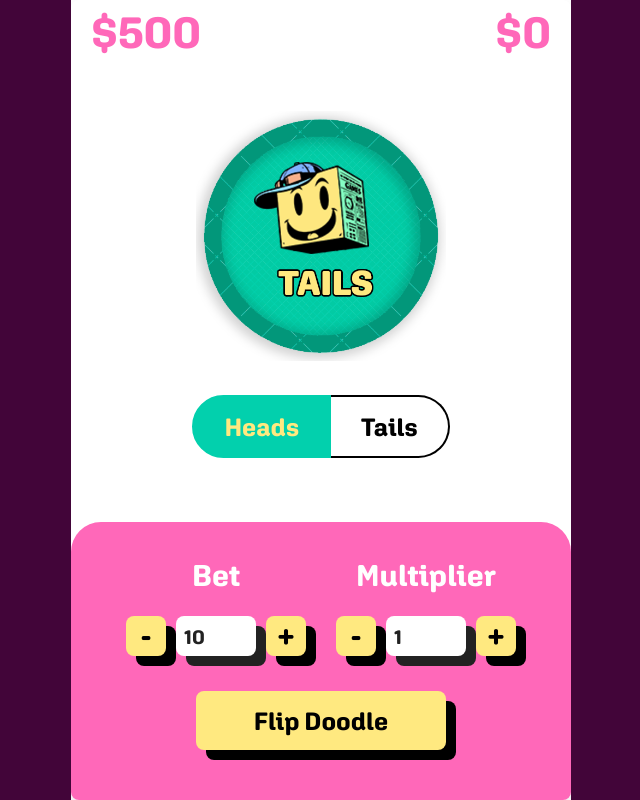
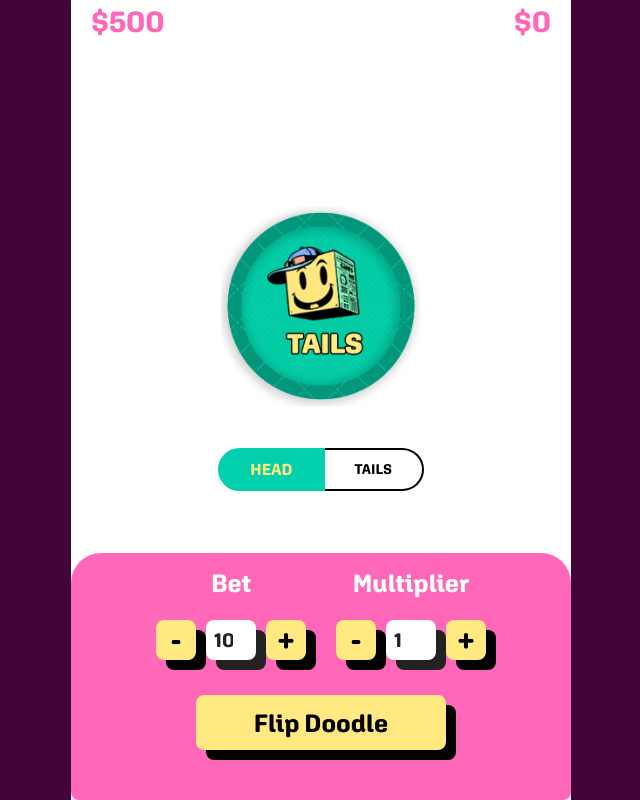
Before and after one commit to mohit49/telegram-mini-app, a Next.js app: page /coinflip in a window 1280 px wide. Shown: the whole page, without its empty margins (319-959 px from the left). Built offline with nearby package versions, Linux system fonts and the light colour scheme.

Commit message:
build-ui changes

```diff
--- a/app/globals.css
+++ b/app/globals.css
@@ -48,7 +48,7 @@
   font-family: 'Aglet Sans';
   src: url('/fonts/AgletSans-ExtraLight.woff2') format('woff2'),
       url('/fonts/AgletSans-ExtraLight.woff') format('woff');
-  font-weight: 250;
+  font-weight: 180;
   font-style: normal;
   font-display: swap;
 }
@@ -75,7 +75,7 @@
   font-family: 'Aglet Sans';
   src: url('/fonts/AgletSans-ExtraLightItalic.woff2') format('woff2'),
       url('/fonts/AgletSans-ExtraLightItalic.woff') format('woff');
-  font-weight: 250;
+  font-weight: 180;
   font-style: italic;
   font-display: swap;
 }
@@ -483,7 +483,7 @@ button {
 
     /*-- Browser Not Support -- */
     #notSupportHolder{ width:90%; margin:5% auto; position:relative; color:#fff; text-align:center; font-size:35px; font-family:'azonixregular'; display:none;}
-    .notSupport{margin-top:250px;}
+    .notSupport{margin-top:180px;}
 
     @-moz-keyframes spin { 50% { -moz-transform: rotate(0deg); } 100% { -moz-transform: rotate(0deg); } }
     @-webkit-keyframes spin { 50% { -webkit-transform: rotate(90deg); } 100% { -webkit-transform: rotate(0deg); } }
@@ -686,7 +686,7 @@ button {
       text-align: center;
       overflow: hidden;
       position: relative;
-     flex-wrap: wrap;
+     flex-wrap: nowrap;
       justify-content: center;
     }
 
@@ -698,11 +698,11 @@ button {
     }
 
     .bet-options, .side-selection {
-      margin-top: 20px;
+      margin-top: 00px;
     }
 
     .bet-options p, .side-selection p {
-      font-size: 18px;
+
       color: #333;
       margin-bottom: 10px;
     }
@@ -710,7 +710,7 @@ button {
     button {
       background-color: #ffffff;
       color: #000000;
-      padding: 12px 24px;
+
       border: 2px #000000 solid;
 
 
@@ -772,8 +772,8 @@ button {
 
 
     .coinanimation{
-      width: 250px;
-      height: 250px;
+      width: 200px;
+      height: 200px;
       transform-style: preserve-3d;
       animation: flip .8s infinite ease-in-out;
       transform-style: preserve-3d;
@@ -782,8 +782,8 @@ button {
 
     .side{
       position: absolute;
-      width: 250px;
-      height: 250px;
+      width: 200px;
+      height: 200px;
       background-size: cover;
       backface-visibility: hidden;
 
@@ -814,7 +814,7 @@ button {
       }
     }
 
-    .blurMt { animation: blur 250ms infinite; }
+    .blurMt { animation: blur 180ms infinite; }
 
 @keyframes blur {
 
--- a/pages/coinflip.tsx
+++ b/pages/coinflip.tsx
@@ -89,11 +89,11 @@ const CoinFlipGame: React.FC<CoinFlipProps> = ({ initialBet }) => {
     <div className="coin-flip-game bg-[#ffffff] w-full !justify-between">
       <div className='flex flex-row justify-between w-full px-[20px]'>
         <div className="balance ">
-          <p className='text-[45px] font-bold text-[#ff68b9] m-0'>${playerBalance}</p>
+          <p className='text-[30px] font-bold text-[#ff68b9] m-0'>${playerBalance}</p>
         </div>
-        <div> <p className='text-[45px] font-bold text-[#ff68b9] m-0'>${totalWinnings} </p></div>
+        <div> <p className='text-[30px] font-bold text-[#ff68b9] m-0'>${totalWinnings} </p></div>
       </div>
-      <div className='winig-info'>
+      <div className='winig-info min-h-[60px]'>
         {result && <div className="result text-[30px] !m-0">{result}</div>}
 
         {winningAmount !== null && (
@@ -106,7 +106,7 @@ const CoinFlipGame: React.FC<CoinFlipProps> = ({ initialBet }) => {
           </div>
         )}
       </div>
-      <div className='relative h-[250px] w-[250px] flex'>
+      <div className='relative h-[200px] w-[200px] flex'>
         <div className={(isFlipping ? "coin-flip-animation blurMt" : "static-coin") + " " + "coin-creative"}>
           <div className="coin w-full h-full">
             {isFlipping && (
@@ -137,25 +137,25 @@ const CoinFlipGame: React.FC<CoinFlipProps> = ({ initialBet }) => {
       </div>
       <div className="side-selection flex flex-row gap-0 w-full justify-center rounded-xl overflow-hidden">
         <button
-          className={(selectedSide === 'heads' ? 'selected bg-[#02d0ad] text-[#ffe980] border-[#02d0ad] ' : 'border-r-0') + " " + "m-0 px-[30px] text-[25px] rounded-none rounded-l-[50px]"}
+          className={(selectedSide === 'heads' ? 'selected bg-[#02d0ad] text-[#ffe980] border-[#02d0ad] ' : 'border-r-0') + " " + "m-0 px-[30px] text-[12x] rounded-none rounded-l-[50px]"}
           onClick={() => handleSideSelect('heads')}
         >
-          Heads
+          HEAD
         </button>
         <button
-          className={(selectedSide === 'tails' ? 'selected text-[#ffe980] bg-[#3088f7] border-[#3088f7]' : 'border-l-0') + " " + "m-0 px-[30px] text-[25px] rounded-none rounded-r-[50px]"}
+          className={(selectedSide === 'tails' ? 'selected text-[#ffe980] bg-[#3088f7] border-[#3088f7]' : 'border-l-0') + " " + "m-0 px-[30px] text-[14px] rounded-none rounded-r-[50px] py-[10px]"}
           onClick={() => handleSideSelect('tails')}
         >
-          Tails
+          TAILS
         </button>
       </div>
-      <div className='bottom-area bg-[#ff68b9] w-full overflow-x-hidden mt-[50px] rounded-t-[30px]'>
+      <div className='bottom-area bg-[#ff68b9] w-full overflow-x-hidden overflow-y-hidden mt-[20px] rounded-t-[30px]'>
         <div className='flex-row flex justify-center gap-[10px]'>
           <div className="bet-options pt-3">
-            <p className='font-bold !text-[30px] !text-[#ffffff]'> Bet </p>
+            <p className='font-bold !text-[25px] m-0 !text-[#ffffff]'> Bet </p>
             <div className="bet-controls flex items-center flex-row">
               <button onClick={decreaseBetByFive} className='bg-[#ffe980] border-none rounded-lg text-[#000000] font-bold !text-[30px] leading-[100%] p-0 !w-[40px] !h-[40px] shadowtoonButton'>-</button>
-              <input className='w-[80px] h-[40px] p-2 !rounded-lg text-[20px] font-bold shadowtoonButton'
+              <input className='w-[50px] h-[40px] p-2 !rounded-lg text-[20px] font-bold shadowtoonButton'
                 type="number"
                 value={betAmount}
                 onChange={handleBetAmountInputChange}
@@ -166,10 +166,10 @@ const CoinFlipGame: React.FC<CoinFlipProps> = ({ initialBet }) => {
           </div>
 
           <div className="bet-options pt-3">
-            <p className='font-bold !text-[30px] !text-[#ffffff]'> Multiplier</p>
+            <p className='font-bold !text-[25px] !text-[#ffffff] m-0 '> Multiplier</p>
             <div className="multiplier-controls flex flex-row items-center">
               <button onClick={decreaseMultiplierByHalf} className='bg-[#ffe980] border-none rounded-lg text-[#000000] font-bold !text-[30px] leading-[100%] p-0 !w-[40px] !h-[40px] shadowtoonButton'>-</button>
-              <input className='w-[80px] h-[40px] p-2 !rounded-lg text-[20px] font-bold shadowtoonButton'
+              <input className='w-[50px] h-[40px] p-2 !rounded-lg text-[20px] font-bold shadowtoonButton'
                 type="number"
                 value={betMultiplier}
                 readOnly
@@ -181,7 +181,7 @@ const CoinFlipGame: React.FC<CoinFlipProps> = ({ initialBet }) => {
 
 
 
-        <button className="shadowtoonButton bg-[#ffe980] border-none rounded-lg !text-[25px] mt-[25px] w-[250px] mb-[50px]" onClick={handleFlip} disabled={isFlipping}>
+        <button className="shadowtoonButton bg-[#ffe980] border-none rounded-lg !text-[25px] mt-[25px] w-[250px] mb-[50px] py-[10px]" onClick={handleFlip} disabled={isFlipping}>
           Flip Doodle
         </button>
 
```
